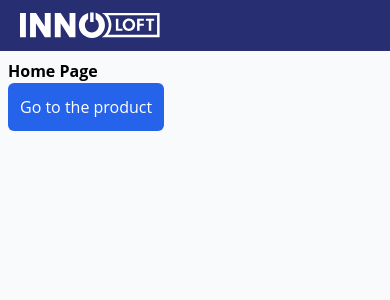
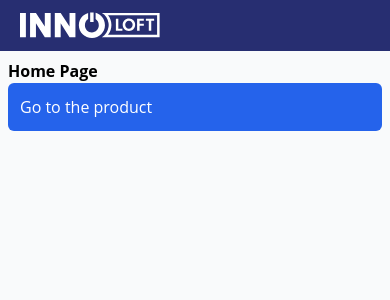
Before and after one commit to Fombi-Favour/innoloft-application-test, a React (Create React App) app: page / in a window 390 px wide. Shown: the top 300 px of the page. Built offline with nearby package versions, Linux system fonts and the light colour scheme.

Commit message:
Update Layout.jsx

```diff
--- a/src/components/Layout.jsx
+++ b/src/components/Layout.jsx
@@ -7,7 +7,7 @@ const Layout = () => {
   return (
     <>
       <Navbar />
-      <div className='grid grid-row-1 grid-cols-[auto_1fr]'>
+      <div className='grid grid-row-1 lg:grid-cols-[auto_1fr] grid-cols-1'>
         <Menubar/>
         <Outlet />
       </div>
```
